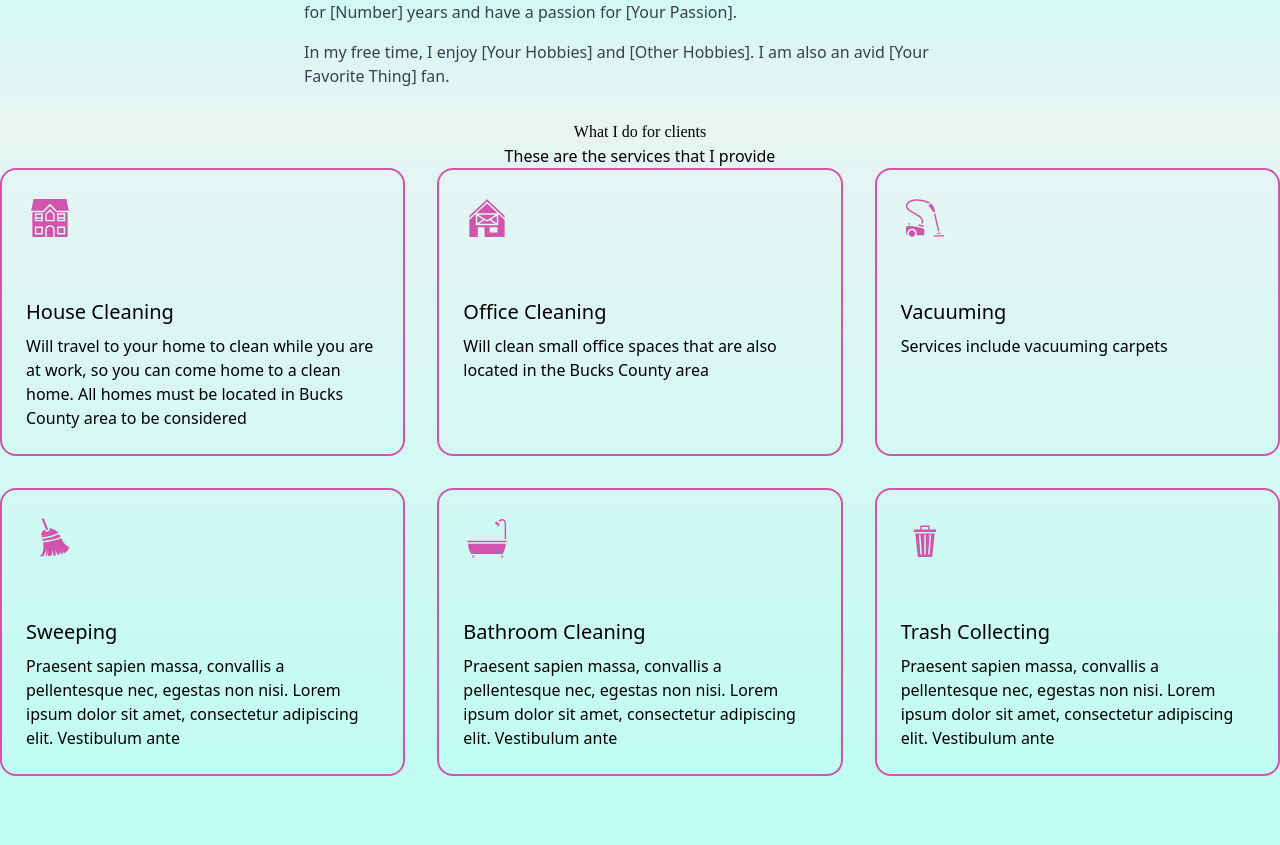
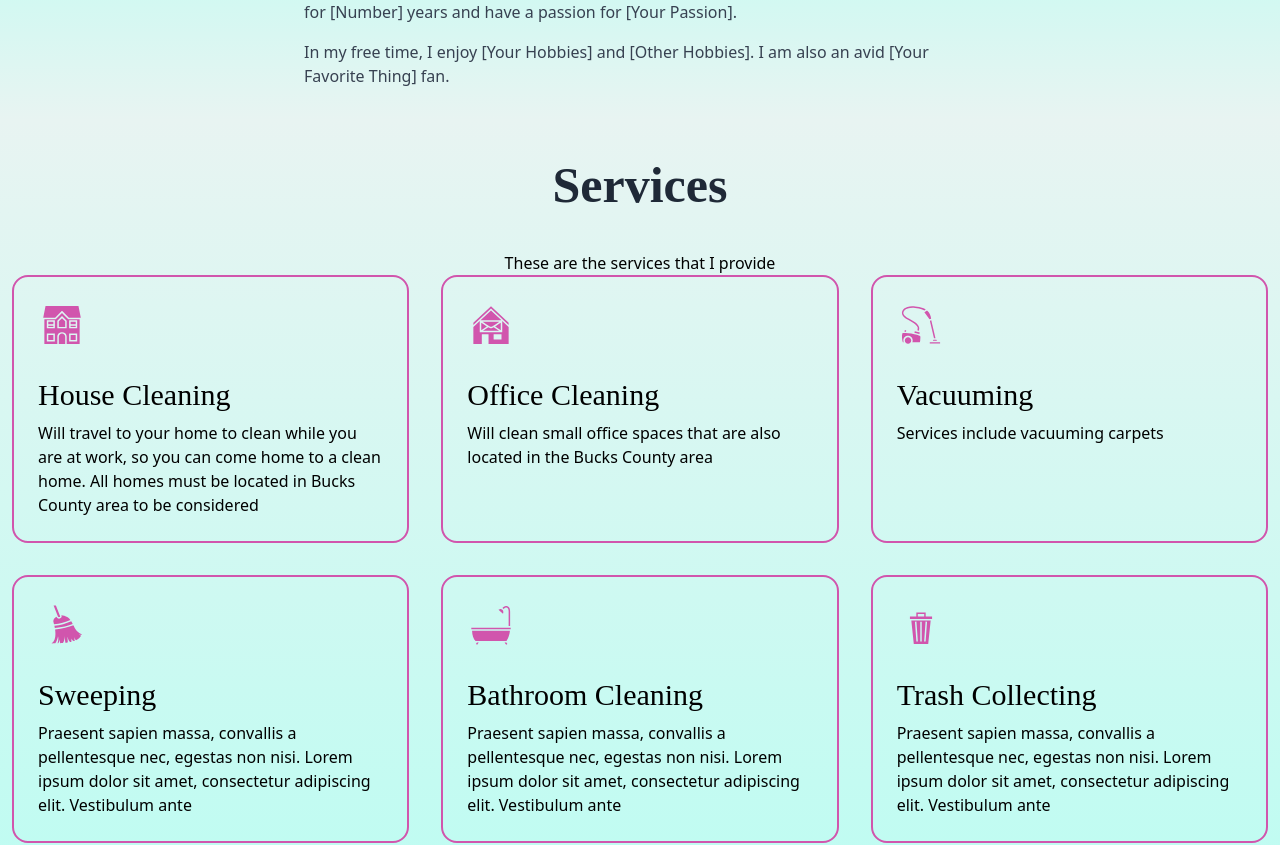
Before and after one commit to fredkamm/cleaners_page, a React (Create React App) app: page / in a window 1280 px wide. Shown: the part 908-1753 px from the top of the page. Built offline with nearby package versions, Linux system fonts and the light colour scheme.

Commit message:
positioning and font size is complete for the services section, need to update the data for it later

```diff
--- a/src/components/services.jsx
+++ b/src/components/services.jsx
@@ -8,20 +8,20 @@ const Services = () => {
     <section id="services" className="section bg-gradient-to-t from-primary to-primary2">
       <div className="container mx-auto">
         <div className="flex flex-col items-center text-center">
-          <h2 className="section-title before:content-services relative before:absolute before:opacity-40 before:-top-[2rem] before:-left-28 before:hidden before:lg:block">
-            What I do for clients
+          <h2 className="text-[36px] font-bold py-7 text-gray-800 xl:text-[50px] lg:text-[42px] md:text-[38px]">
+            Services
           </h2>
           <p className="subtitle">These are the services that I provide</p>
         </div>
-        <div className="grid pb-8 lg:grid-cols-3 gap-8">
+        <div className="grid px-3 pb-8 lg:grid-cols-3 gap-8">
           {services.map((service, index) => {
             const { icon, name, description } = service;
             return (
               <div className="border-2 border-text p-6 rounded-2xl" key={index}>
-                <div className="text-text rounded-sm w-12 h-12 flex justify-center items-center mb-14 text-[42px]">
+                <div className="text-text rounded-sm w-12 h-12 flex justify-center items-center mb-7 text-[42px]">
                   {icon}
                 </div>
-                <h4 className="text-xl font-medium mb-2">{name}</h4>
+                <h2 className="text-3xl font-medium mb-2">{name}</h2>
                 <p>{description}</p>
               </div>
             );
```
